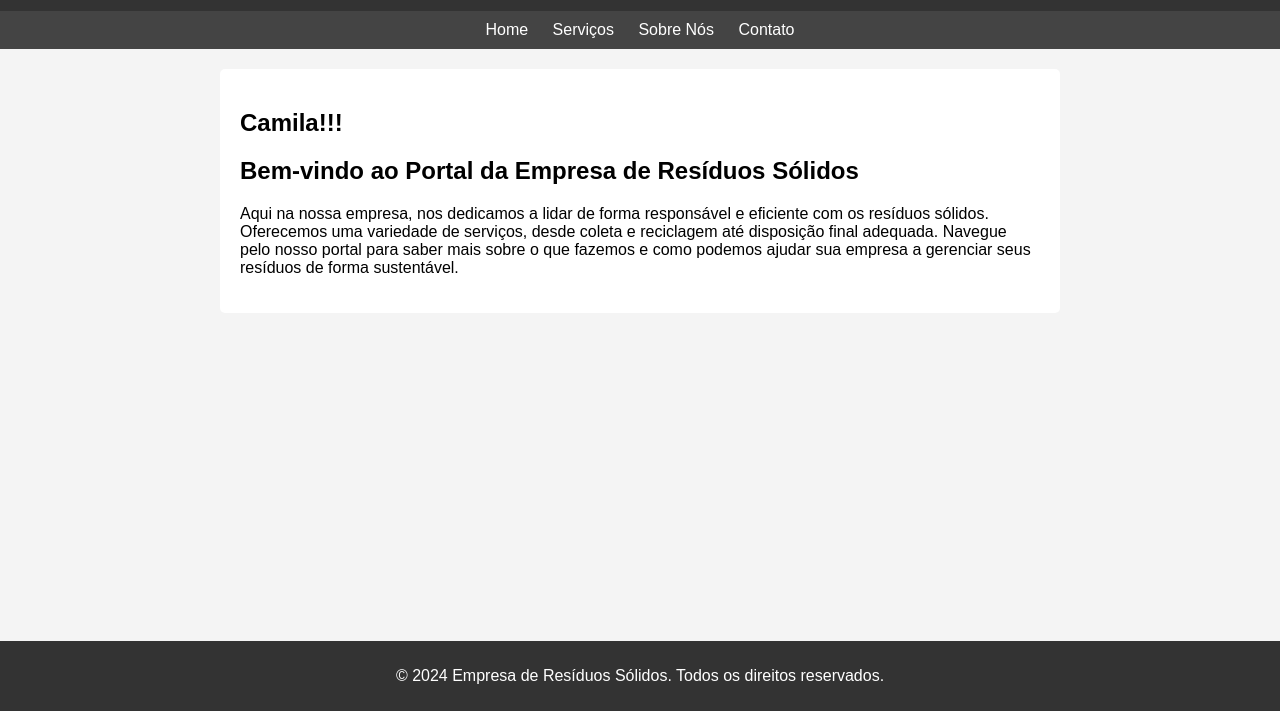
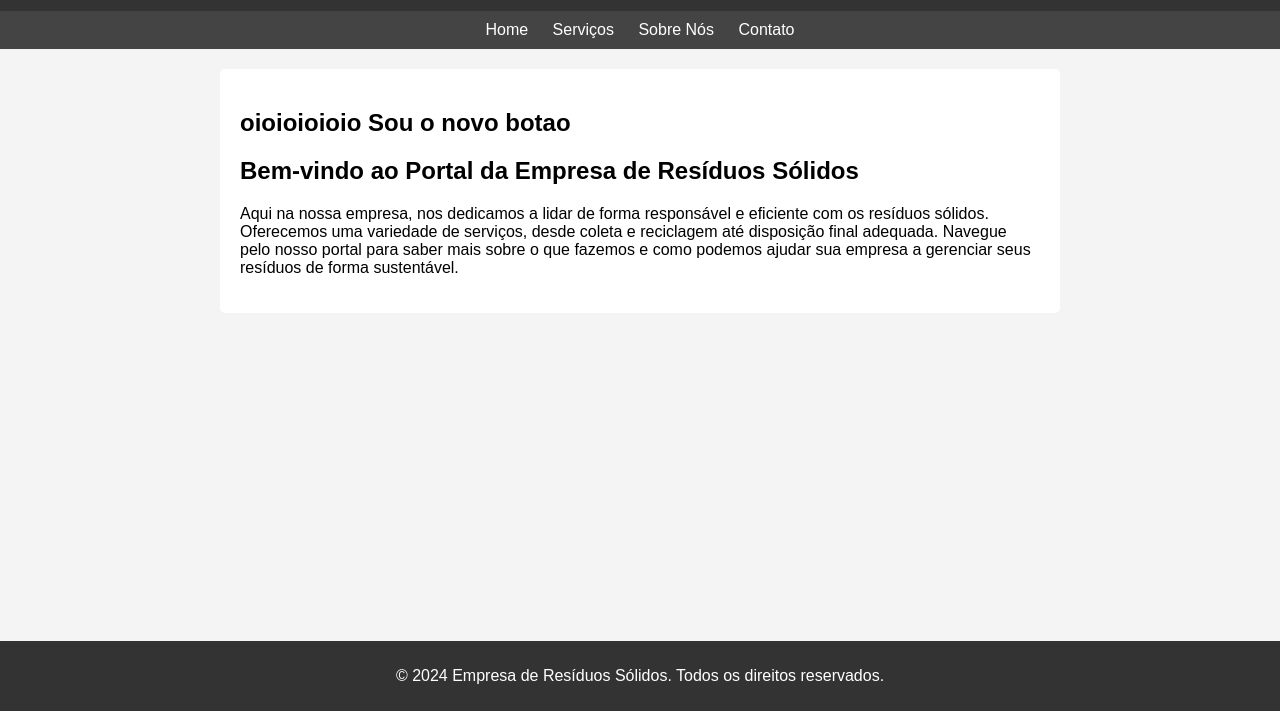
Before and after one commit to pedropauloruas/laboratoriopedroespinheira, a website: page app/index.html in a window 1280 px wide. Shown: the part 89-800 px from the top of the page. Drawn offline with Linux system fonts and the light colour scheme.

Commit message:
Nova funcionalidade

```diff
--- a/app/index.html
+++ b/app/index.html
@@ -58,7 +58,7 @@
         <a href="#">Contato</a>
     </nav>
     <section>
-        <h1>Camila!!!</h1>
+        <h1>oioioioioio Sou o novo botao</h1>
         <h2>Bem-vindo ao Portal da Empresa de Resíduos Sólidos</h2>
         <p>Aqui na nossa empresa, nos dedicamos a lidar de forma responsável e eficiente com os resíduos sólidos. Oferecemos uma variedade de serviços, desde coleta e reciclagem até disposição final adequada. Navegue pelo nosso portal para saber mais sobre o que fazemos e como podemos ajudar sua empresa a gerenciar seus resíduos de forma sustentável.</p>
     </section>
```
